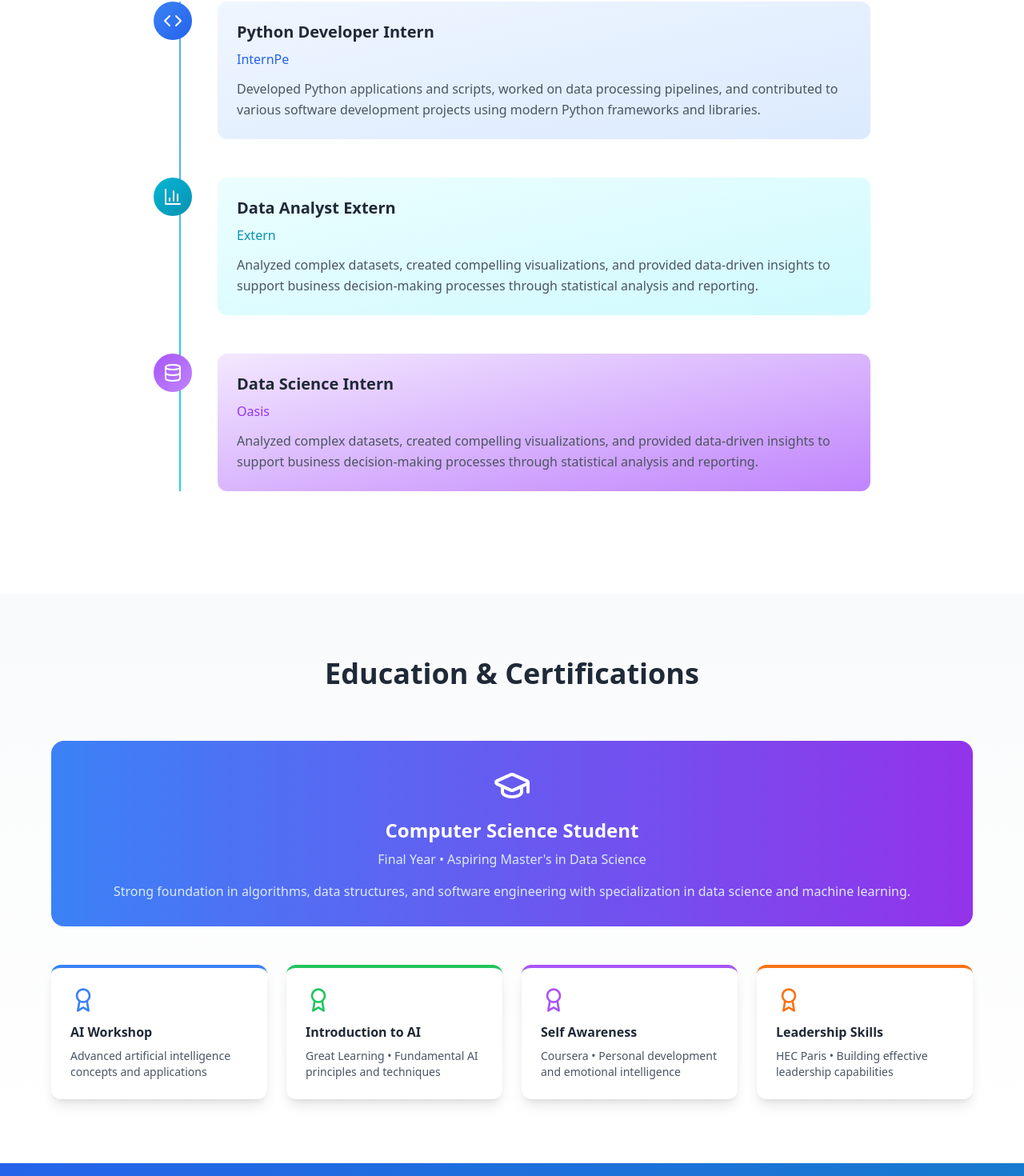
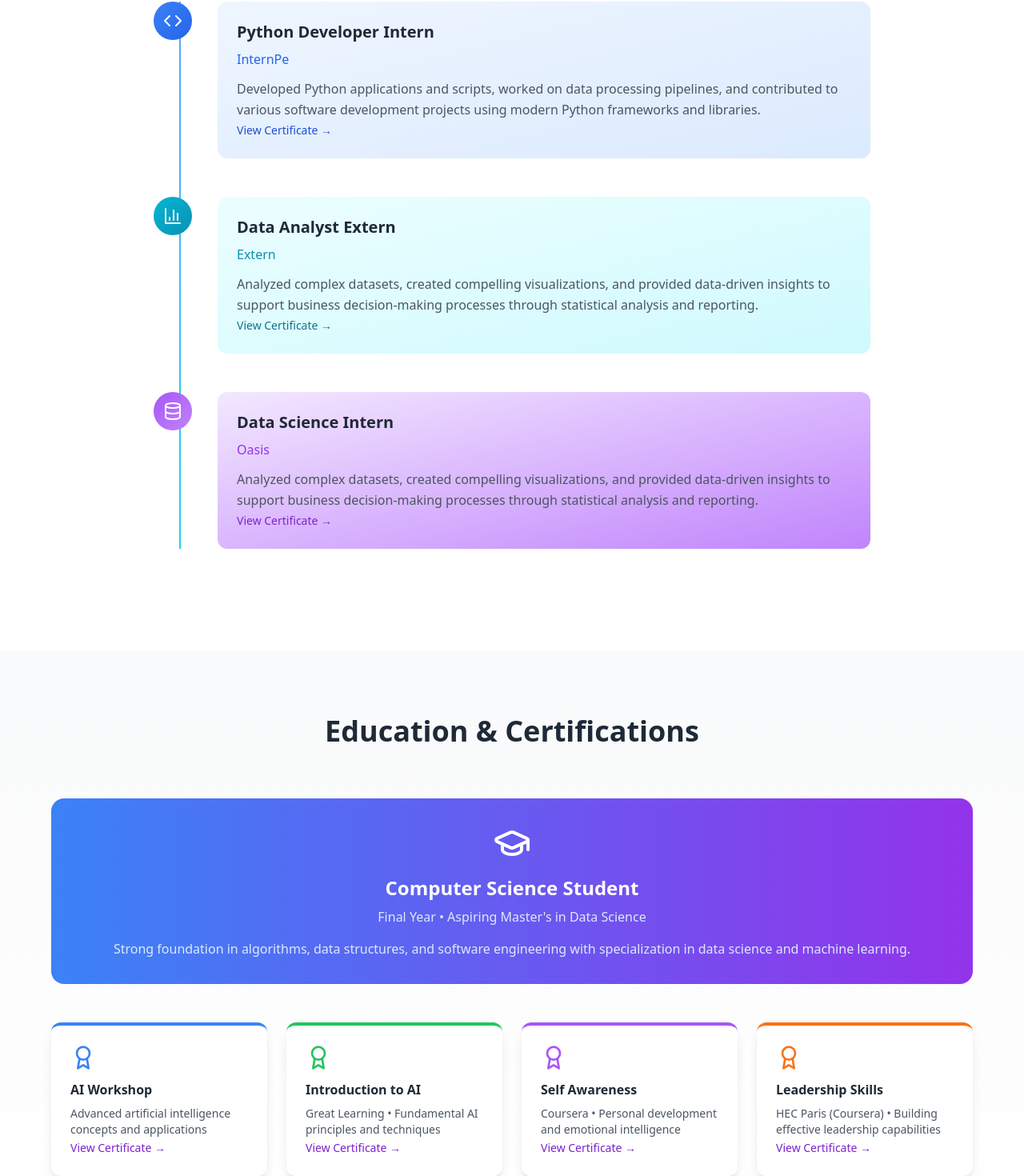
Before and after one commit to Rochinelle/portfolio, a React (Vite) app: page / in a window 1280 px wide. Shown: the part 3037-4507 px from the top of the page at 80% size. Built offline with nearby package versions, Linux system fonts and the light colour scheme.

Commit message:
git add . wsq

```diff
--- a/src/App.tsx
+++ b/src/App.tsx
@@ -264,6 +264,14 @@ function App() {
                       Developed Python applications and scripts, worked on data processing pipelines,
                       and contributed to various software development projects using modern Python frameworks and libraries.
                     </p>
+                    <a
+                      href="https://drive.google.com/file/d/1lsrMyQ17YIeduyxPf_YASoEd_s7QdbFY/view?usp=sharing"
+                      target="_blank"
+                      rel="noopener noreferrer"
+                      className="text-sm text-blue-700 hover:underline font-medium"
+                    >
+                      View Certificate →
+                    </a>
                   </div>
                 </div>
               </div>
@@ -280,6 +288,14 @@ function App() {
                       Analyzed complex datasets, created compelling visualizations, and provided data-driven
                       insights to support business decision-making processes through statistical analysis and reporting.
                     </p>
+                    <a
+                      href="https://drive.google.com/file/d/1jz3Y84JldVu8BzxhADuXknZ2ble9dvqQ/view?usp=sharing"
+                      target="_blank"
+                      rel="noopener noreferrer"
+                      className="text-sm text-cyan-700 hover:underline font-medium"
+                    >
+                      View Certificate →
+                    </a>
                   </div>
                 </div>
               </div>
@@ -295,6 +311,14 @@ function App() {
                       Analyzed complex datasets, created compelling visualizations, and provided data-driven
                       insights to support business decision-making processes through statistical analysis and reporting.
                     </p>
+                      <a
+                        href="https://drive.google.com/drive/folders/1QPQu_xGT1zy6OuRbUjqTKycxgXMMA61X?usp=sharing"
+                        target="_blank"
+                        rel="noopener noreferrer"
+                        className="text-sm text-purple-700 hover:underline font-medium"
+                      >
+                        View Certificate →
+                      </a>
                   </div>
                 </div>
               </div>
@@ -325,24 +349,56 @@ function App() {
                 <Award className="w-8 h-8 text-blue-500 mb-3" />
                 <h4 className="font-bold text-gray-800 mb-2">AI Workshop</h4>
                 <p className="text-gray-600 text-sm">Advanced artificial intelligence concepts and applications</p>
+                <a
+                        href="https://drive.google.com/drive/folders/14hemnaotD24RXKs3UJt9R7bIOPyc-qnV?usp=sharing"
+                        target="_blank"
+                        rel="noopener noreferrer"
+                        className="text-sm text-purple-700 hover:underline font-medium"
+                      >
+                        View Certificate →
+                      </a>
               </div>
 
               <div className="bg-white p-6 rounded-xl shadow-lg border-t-4 border-green-500 hover:shadow-xl transition-shadow duration-300">
                 <Award className="w-8 h-8 text-green-500 mb-3" />
                 <h4 className="font-bold text-gray-800 mb-2">Introduction to AI</h4>
                 <p className="text-gray-600 text-sm">Great Learning • Fundamental AI principles and techniques</p>
+                <a
+                        href="https://drive.google.com/file/d/1qWtZtTXhXcVRNPtRmr9iW-zai82cZOtr/view?usp=sharing"
+                        target="_blank"
+                        rel="noopener noreferrer"
+                        className="text-sm text-purple-700 hover:underline font-medium"
+                      >
+                        View Certificate →
+                      </a>
               </div>
 
               <div className="bg-white p-6 rounded-xl shadow-lg border-t-4 border-purple-500 hover:shadow-xl transition-shadow duration-300">
                 <Award className="w-8 h-8 text-purple-500 mb-3" />
                 <h4 className="font-bold text-gray-800 mb-2">Self Awareness</h4>
                 <p className="text-gray-600 text-sm">Coursera • Personal development and emotional intelligence</p>
+                <a
+                        href="https://drive.google.com/file/d/1dvGrsttdEh0oA-33CRL_gS3L5_nyowN8/view?usp=sharing"
+                        target="_blank"
+                        rel="noopener noreferrer"
+                        className="text-sm text-purple-700 hover:underline font-medium"
+                      >
+                        View Certificate →
+                      </a>
               </div>
 
               <div className="bg-white p-6 rounded-xl shadow-lg border-t-4 border-orange-500 hover:shadow-xl transition-shadow duration-300">
                 <Award className="w-8 h-8 text-orange-500 mb-3" />
                 <h4 className="font-bold text-gray-800 mb-2">Leadership Skills</h4>
-                <p className="text-gray-600 text-sm">HEC Paris • Building effective leadership capabilities</p>
+                <p className="text-gray-600 text-sm">HEC Paris (Coursera) • Building effective leadership capabilities</p>
+                <a
+                        href="https://drive.google.com/file/d/1r3IhjU2ijrQPtT0unXY6hoU0-m5cPI0E/view?usp=sharing"
+                        target="_blank"
+                        rel="noopener noreferrer"
+                        className="text-sm text-purple-700 hover:underline font-medium"
+                      >
+                        View Certificate →
+                      </a>
               </div>
             </div>
           </div>
```
